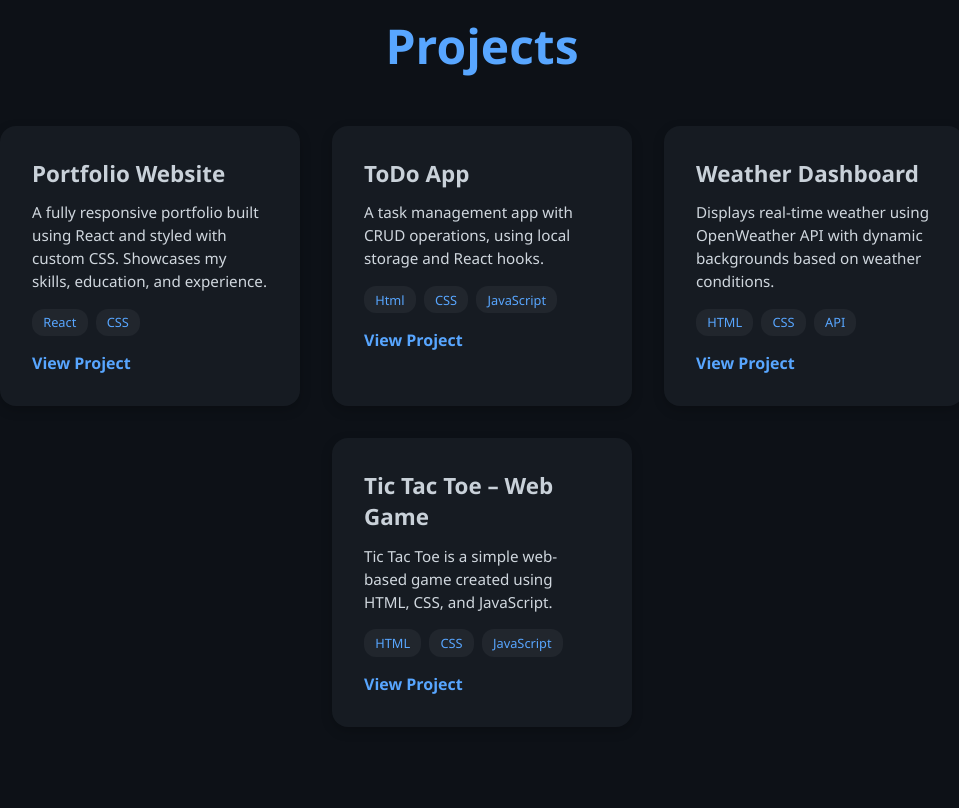
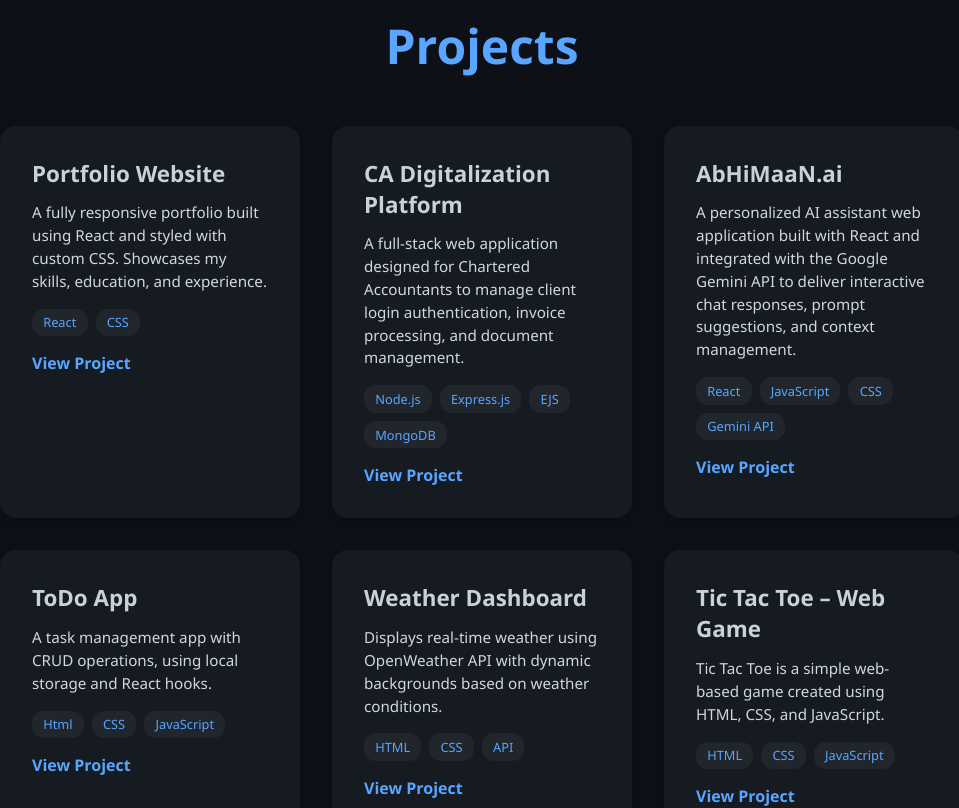
Before and after one commit to Banty-singh/portfolio-banty, a React (Vite) app: page / in a window 1280 px wide. Shown: the part 2180-2988 px from the top of the page, without its empty margins (158-1117 px from the left). Built offline with nearby package versions, Linux system fonts and the light colour scheme.

Commit message:
adding some project

```diff
--- a/src/components/projects/Projects.jsx
+++ b/src/components/projects/Projects.jsx
@@ -9,10 +9,22 @@ const projects = [
     link: 'https://portfolio-banty.netlify.app/'
   },
   {
+    title: 'CA Digitalization Platform',
+    description: 'A full-stack web application designed for Chartered Accountants to manage client login authentication, invoice processing, and document management.',
+    tech: ['Node.js', 'Express.js', 'EJS', 'MongoDB'],
+    link: 'https://cad-chartered-accountants-digitaliz.vercel.app/'
+  },
+  {
+    title: 'AbHiMaaN.ai',
+    description: 'A personalized AI assistant web application built with React and integrated with the Google Gemini API to deliver interactive chat responses, prompt suggestions, and context management.',
+    tech: ['React', 'JavaScript', 'CSS', 'Gemini API'],
+    link: 'https://abhimaan.vercel.app/'
+  },
+  {
     title: 'ToDo App',
     description: 'A task management app with CRUD operations, using local storage and React hooks.',
-    tech: ['Html','CSS' , 'JavaScript'],
-    link: '#'
+    tech: ['Html', 'CSS', 'JavaScript'],
+    link: 'https://my-todo-virid-six.vercel.app/'
   },
   {
     title: 'Weather Dashboard',
@@ -24,7 +36,13 @@ const projects = [
     title: 'Tic Tac Toe – Web Game',
     description: 'Tic Tac Toe is a simple web-based game created using HTML, CSS, and JavaScript.',
     tech: ['HTML', 'CSS', 'JavaScript'],
-    link: 'apptic-tac-toe.netlify.app'
+    link: 'https://tic-tac-toe-gilt-kappa-61.vercel.app/'
+  },
+  {
+    title: 'Tic Tac Toe – Using React',
+    description: 'Tic Tac Toe is a simple web-based game created using React and css for its web design.',
+    tech: ['React', 'CSS'],
+    link: 'https://tic-tac-toe-react-two-gamma.vercel.app/'
   }
 ];
 
```
Lines whose indentation alone changed are shown as unchanged.
